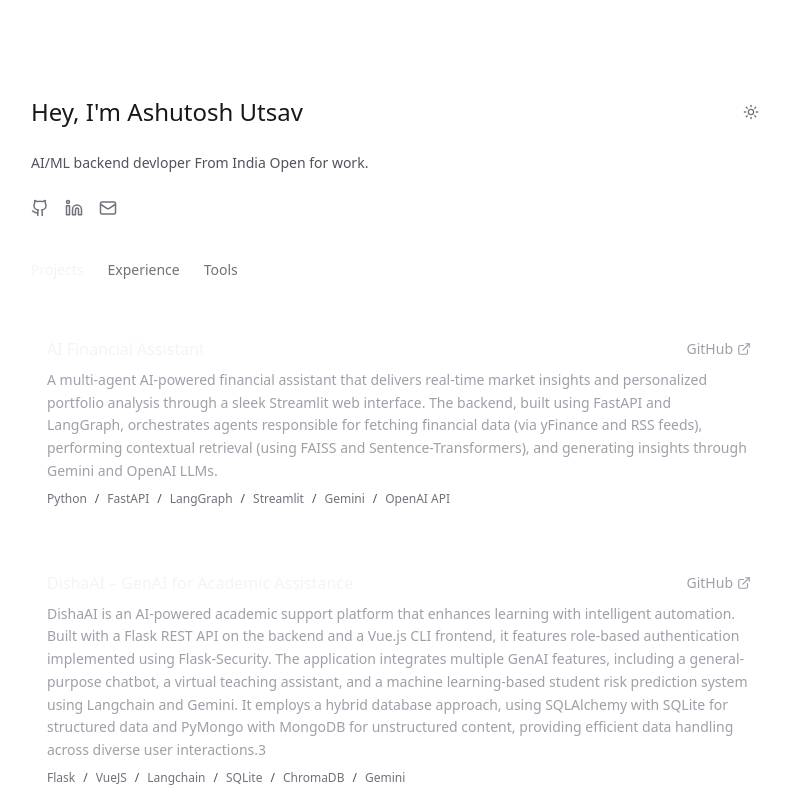
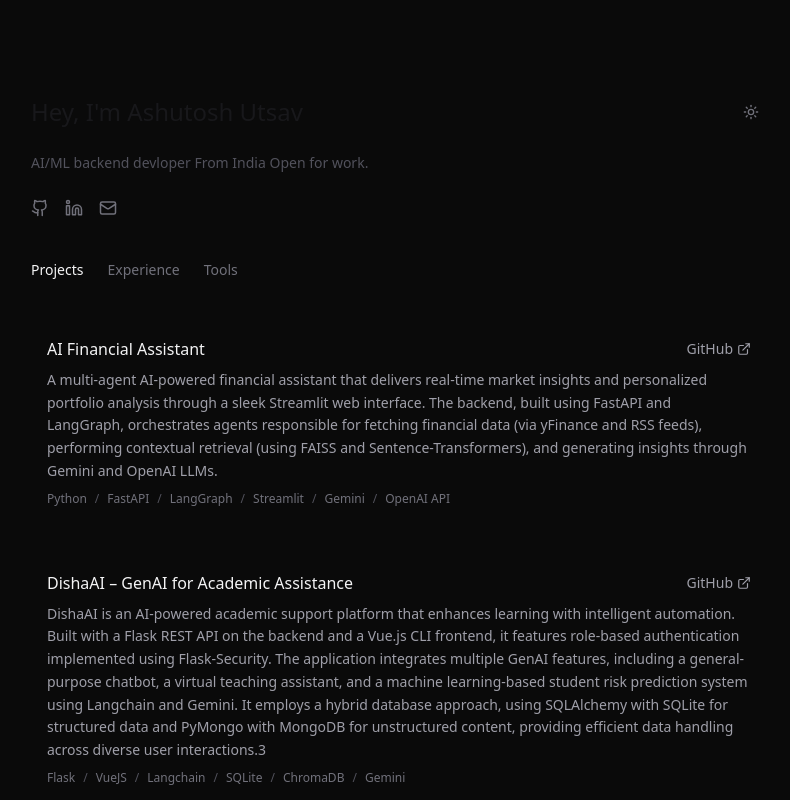
Before and after one commit to ashutosh-utsav/Portfolio, a React (Vite) app: page / in a window 1280 px wide. Shown: the top 800 px of the page, without its empty margins (241-1031 px from the left). Built offline with nearby package versions, Linux system fonts and the light colour scheme.

Commit message:
all dark

```diff
--- a/src/index.css
+++ b/src/index.css
@@ -5,6 +5,8 @@
 
 @layer base {
   body {
-    @apply bg-white dark:bg-[#0a0a0a] text-zinc-800 dark:text-zinc-200 font-sans transition-colors duration-300;
+
+    @apply bg-[#0a0a0a] text-zinc-200 font-sans;
+
   }
 }
```
